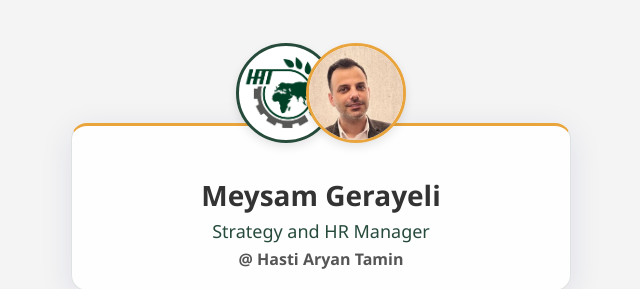
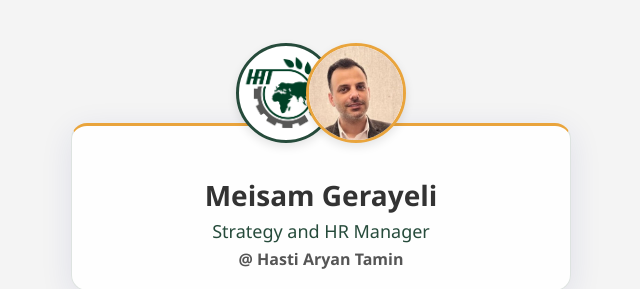
Before and after one commit to HATfood/HRCard, a plain HTML site: page index.html in a window 1280 px wide. Shown: the top 289 px of the page, 319-959 px from the left. Drawn offline with Linux system fonts and the light colour scheme; a script that the page names is missing.

Commit message:
Update index.html

```diff
--- a/index.html
+++ b/index.html
@@ -4,7 +4,7 @@
     <meta charset="UTF-8">
     <meta name="viewport" content="width=device-width, initial-scale=1.0">
     <!-- Updated Title -->
-    <title>Meysam Gerayeli - Digital Business Card</title> <!-- CHANGED -->
+    <title>Meisam Gerayeli - Digital Business Card</title> <!-- CHANGED -->
     <script src="https://cdnjs.cloudflare.com/ajax/libs/qrcodejs/1.0.0/qrcode.min.js"></script>
     <!-- Added Font Awesome for Icons -->
     <link rel="stylesheet" href="https://cdnjs.cloudflare.com/ajax/libs/font-awesome/6.0.0-beta3/css/all.min.css">
@@ -253,13 +253,13 @@
             <div class="image-container profile">
                  <!-- IMPORTANT: Replace pic.png with Meysam Gerayeli's profile picture --> <!-- REMINDER ADDED -->
                  <!-- Keep the filename as pic.png or change it if you use a different file -->
-                <img src="Pictureq.jpg" alt="Meysam Gerayeli Profile Picture" class="profile-image"> <!-- ALT TEXT CHANGED -->
+                <img src="Pictureq.jpg" alt="Meisam Gerayeli Profile Picture" class="profile-image"> <!-- ALT TEXT CHANGED -->
             </div>
         </div>
 
         <!-- Name and Title Box - UPDATED -->
         <div class="glass-box header-box">
-            <h1 class="name">Meysam Gerayeli</h1>             <!-- NAME CHANGED -->
+            <h1 class="name">Meisam Gerayeli</h1>             <!-- NAME CHANGED -->
             <h2 class="title">Strategy and HR Manager</h2>    <!-- TITLE CHANGED -->
             <h2 class="company">@ Hasti Aryan Tamin</h2> <!-- Company Name (Same) -->
         </div>
```
